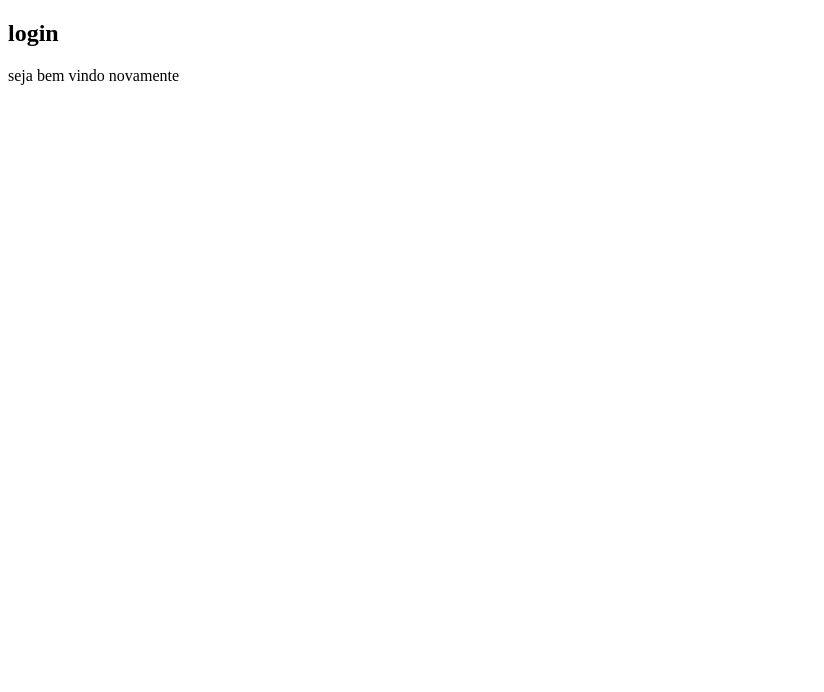
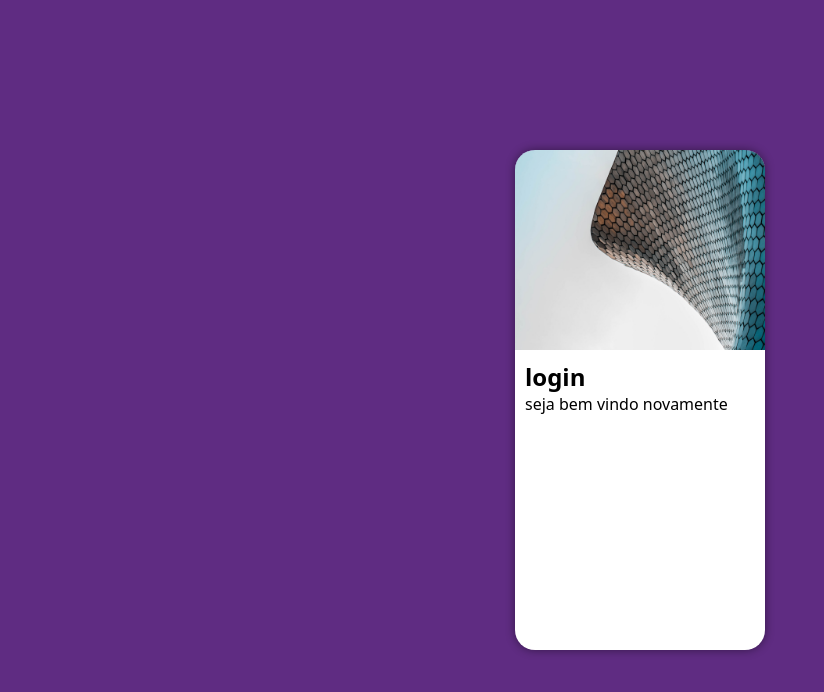
Before and after one commit to cashot01/projeto-login, a plain HTML site: page index.html in a window 1280 px wide. Shown: the whole page, without its empty margins (0-824 px from the left). Drawn offline with Linux system fonts and the light colour scheme.

Commit message:
projeto login

```diff
--- a/estilos/style.css
+++ b/estilos/style.css
@@ -4,5 +4,51 @@
     paleta de cores:
     verde: #49a09d
     lilas: #5f2c82
+*/
 
-*/
+*{
+    font-family: system-ui, -apple-system, BlinkMacSystemFont, 'Segoe UI', Roboto, Oxygen, Ubuntu, Cantarell, 'Open Sans', 'Helvetica Neue', sans-serif;
+    padding: 0px;
+    margin: 0px;
+    box-sizing: border-box;
+}
+
+body, html{
+    background-color: #5f2c82 ;
+    height: 100vh;
+    width: 100vw;
+}
+
+main{
+    position: relative;
+    height: 100vh;
+    width: 100vw;
+}
+
+section#login{
+    position: absolute;
+    top: 50%;
+    left: 50%;
+    transform: translate(-50%, -50%);
+    overflow: hidden;    /*tudo o que tiver fora da borda fica escondido*/
+
+    background-color: white;
+    width: 250px;
+    height: 500px;
+    border-radius: 20px;
+    box-shadow: 0px 0px 10px rgba(0, 0, 0, 0.452) ;
+}
+
+section#login > div#imagem{
+    display: block;
+    background: #5f2c82 url(../imagens/imagem_telalogin.jpg) no-repeat ;
+    height: 200px;
+    background-size: cover;
+    background-position: bottom right;
+}
+
+section#login > div#formulario{
+    display: block;
+    padding: 10px;
+
+}
```
